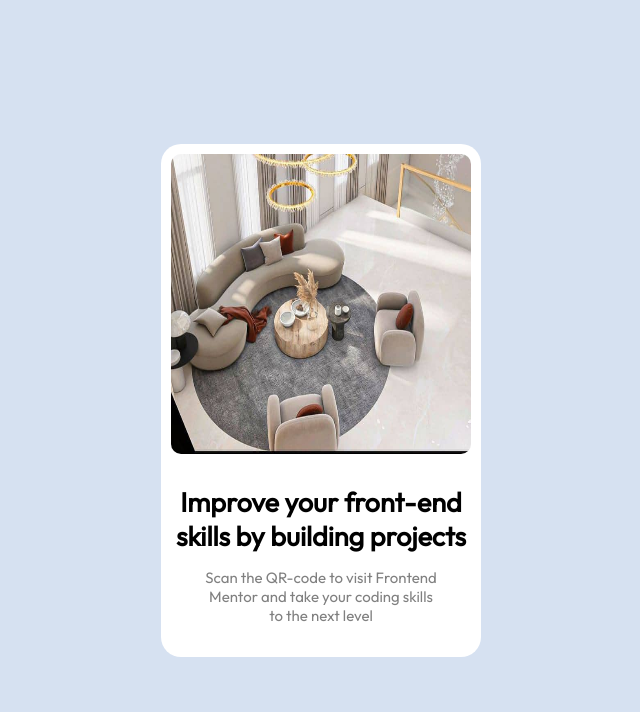
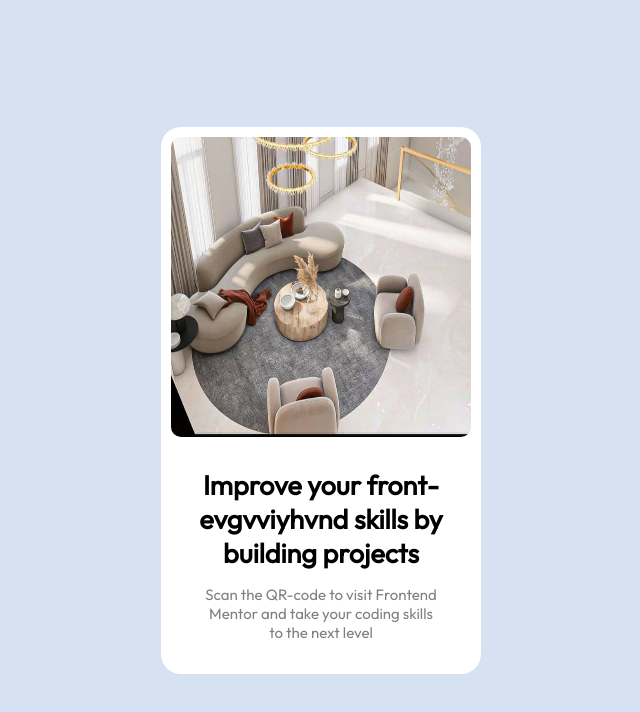
Before and after one commit to Aulli07/qr_code_challenge, a plain HTML site: page index.html in a window 1280 px wide. Shown: the whole page, without its empty margins (319-959 px from the left). Drawn offline with Linux system fonts and the light colour scheme.

Commit message:
Update index.html

```diff
--- a/index.html
+++ b/index.html
@@ -18,7 +18,7 @@
                 </div>
                 <div class="code-info-container">
                     <div class="code-info-header">
-                        <span>Improve your front-end skills by building projects</span>
+                        <span>Improve your front-evgvviyhvnd skills by building projects</span>
                     </div>
                     <div class="code-info-message">
                         <span>Scan the QR-code to visit Frontend Mentor and take your coding skills to the next level</span>
```
